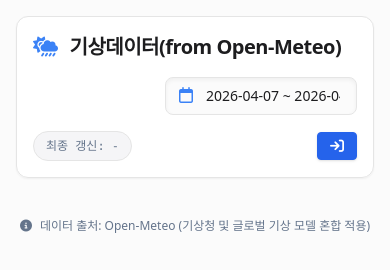
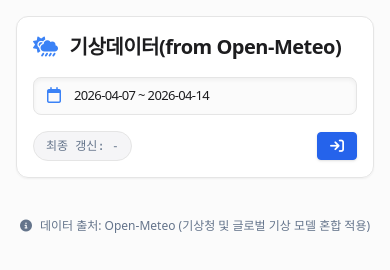
Before and after one commit to choigoda-kr/weather-report, a plain HTML site: page index.html in a window 390 px wide. Drawn offline with nearby package versions, Linux system fonts and the light colour scheme; no server answers.

Commit message:
UI: 모바일 기간 조회 Input 레이아웃 가로폭 풀사이즈(w-full) 적용 및 버전 최신화

```diff
--- a/index.html
+++ b/index.html
@@ -8,7 +8,7 @@
   <link rel="stylesheet" href="https://cdn.jsdelivr.net/npm/flatpickr/dist/flatpickr.min.css">
   <link rel="stylesheet" href="https://cdnjs.cloudflare.com/ajax/libs/font-awesome/6.4.0/css/all.min.css">
   <link href="https://fonts.googleapis.com/css2?family=Noto+Sans+KR:wght@300;400;500;700&display=swap" rel="stylesheet">
-  <link rel="stylesheet" href="./style.css?v=20260414_04">
+  <link rel="stylesheet" href="./style.css?v=20260414_05">
 </head>
 <body class="bg-[#FBFBFB] md:bg-slate-900 text-[#1D1D1F] md:text-slate-100 font-sans min-h-screen">
   <!-- 상단 통합 헤더 영역 -->
@@ -18,10 +18,10 @@
         <i class="fa-solid fa-cloud-sun-rain mr-3 text-blue-500 md:text-blue-400"></i> 기상데이터(from Open-Meteo)
       </h1>
 
-      <div class="flex items-center gap-3 flex-grow md:flex-grow-0 justify-end md:justify-center shrink-0">
+      <div class="flex items-center gap-3 w-full sm:w-auto justify-end md:justify-center shrink-0">
         <label for="date-range" class="font-medium text-[#1D1D1F] md:text-slate-300 text-sm hidden sm:block whitespace-nowrap">📅 조회 기간:</label>
-        <div class="relative w-48 sm:w-60">
-          <input type="text" id="date-range" class="bg-[#FBFBFB] md:bg-slate-900 border border-[#E5E5E5] md:border-slate-600 text-[#1D1D1F] md:text-white rounded-lg px-4 py-2 pl-10 focus:outline-none focus:ring-2 focus:ring-blue-500 md:focus:border-blue-500 w-full text-sm transition-all shadow-inner" placeholder="날짜 선택...">
+        <div class="relative w-full sm:w-60">
+          <input type="text" id="date-range" class="bg-[#FBFBFB] md:bg-slate-900 border border-[#E5E5E5] md:border-slate-600 text-[#1D1D1F] md:text-white rounded-lg px-4 py-2 pl-10 focus:outline-none focus:ring-2 focus:ring-blue-500 md:focus:border-blue-500 w-full text-[13px] sm:text-sm tracking-tighter sm:tracking-normal transition-all shadow-inner" placeholder="날짜 선택...">
           <i class="fa-regular fa-calendar absolute left-3.5 top-2.5 text-blue-500 md:text-slate-400"></i>
         </div>
       </div>
@@ -84,7 +84,7 @@
 
   <script src="https://cdn.jsdelivr.net/npm/flatpickr"></script>
   <script src="https://cdn.jsdelivr.net/npm/flatpickr/dist/l10n/ko.js"></script>
-  <script src="./app.js?v=20260414_04"></script>
+  <script src="./app.js?v=20260414_05"></script>
   <style>
     .shimmer-effect {
       animation: shimmer 2s infinite linear;
```
